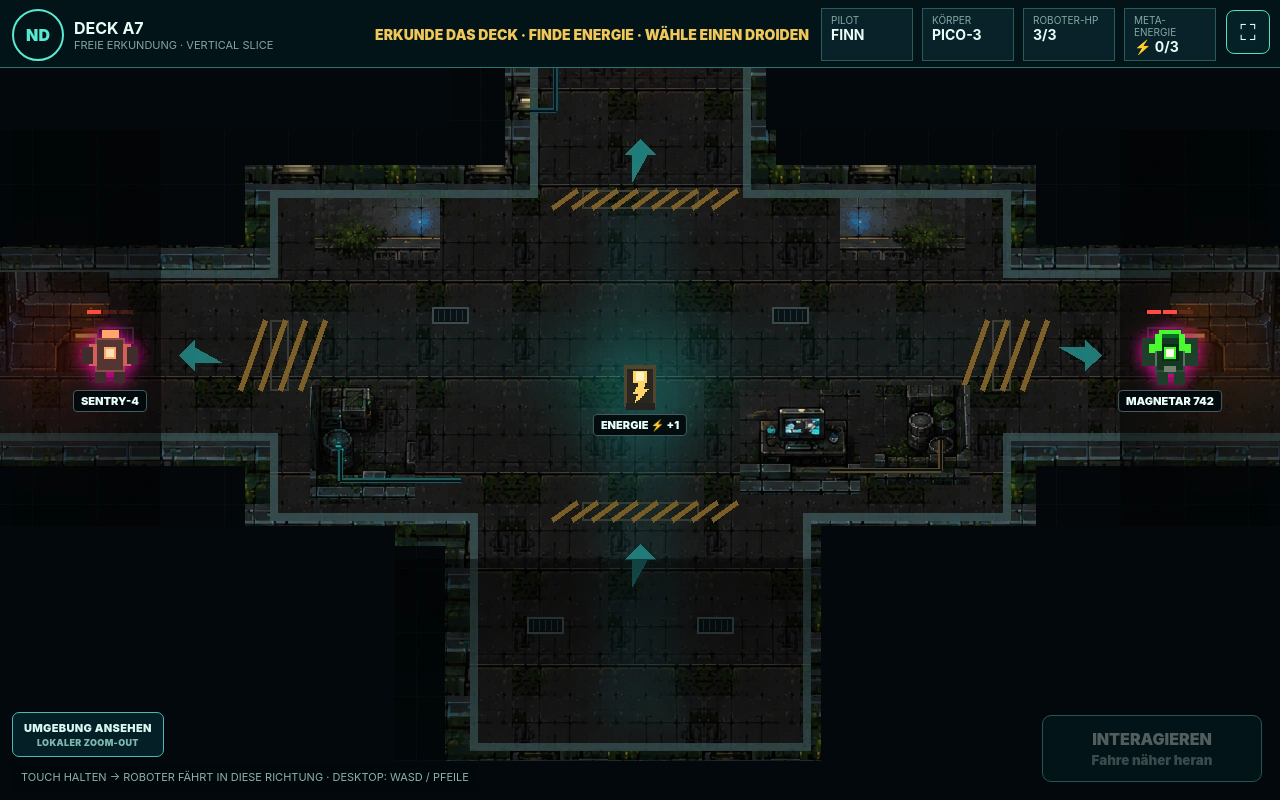
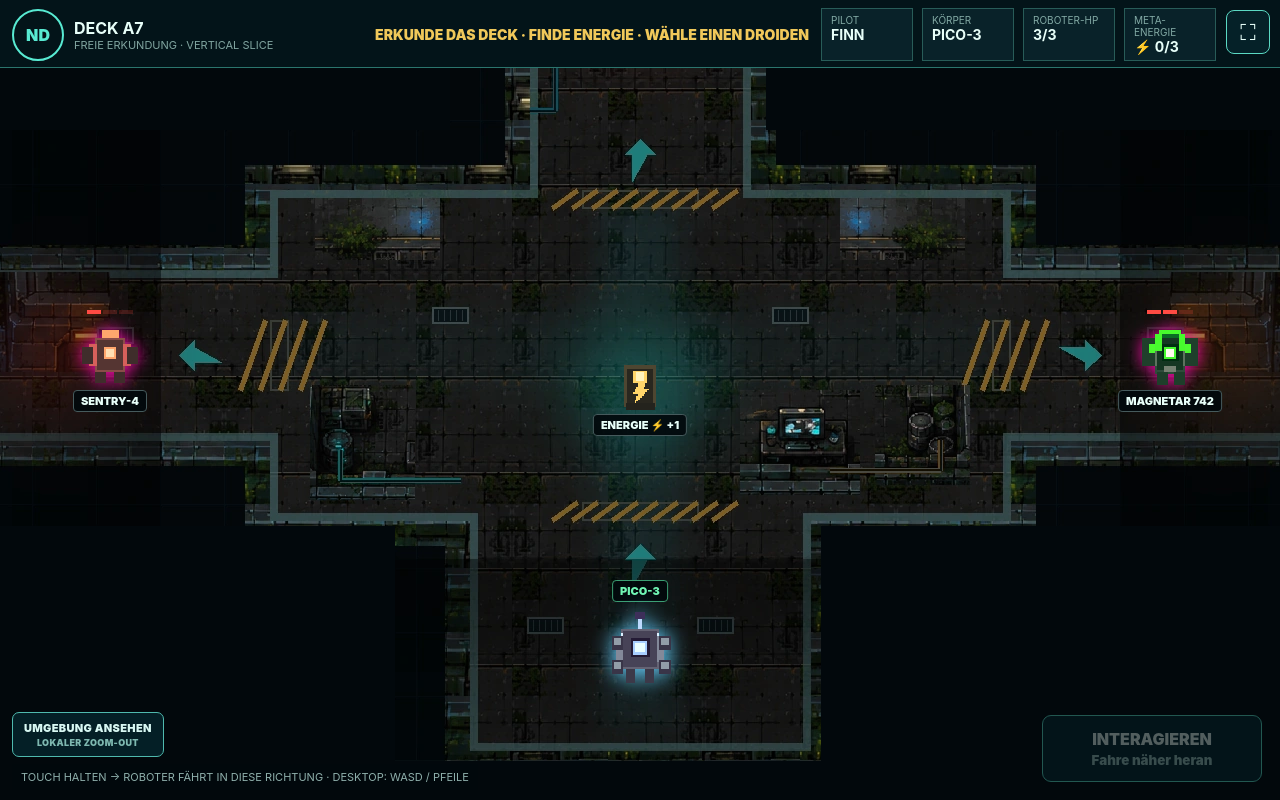
Before and after one commit to KlausUllrich/numberdroid, a React (Vite) app: page / in a window 1280 px wide. Built offline with nearby package versions, Linux system fonts and the light colour scheme.

Commit message:
Fix player transform visibility after motion optimization

```diff
--- a/src/meta/MetaGameMotion.css
+++ b/src/meta/MetaGameMotion.css
@@ -8,7 +8,7 @@
 .zk-player {
   left: 0 !important;
   top: 0 !important;
-  transform: translate3d(var(--player-x), var(--player-y), 0) translate(-50%, -50%) rotate(var(--facing));
+  transform: translate3d(var(--player-x), var(--player-y), 0) translate(-50%, -50%) rotate(var(--facing)) !important;
   will-change: transform;
   backface-visibility: hidden;
 }
```
